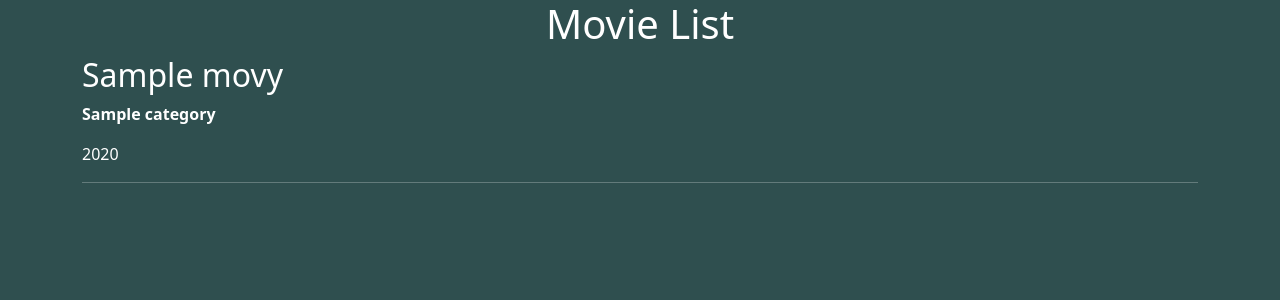
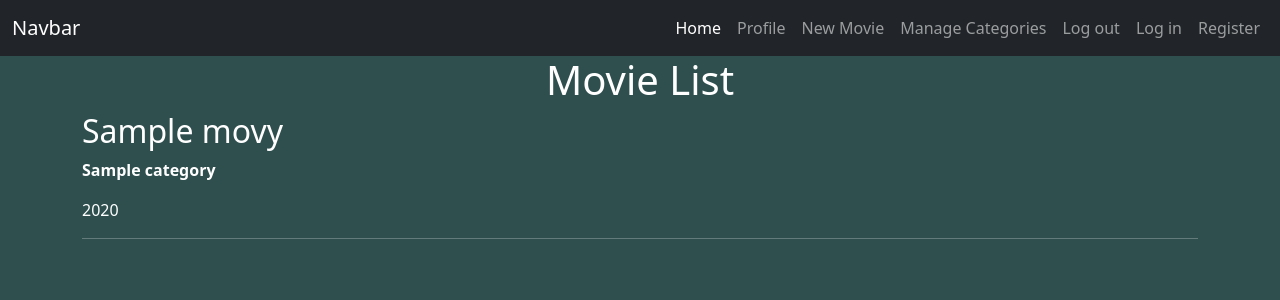
Before and after one commit to AJGreaves/ms3-deployment-test, a Flask app: page / in a window 1280 px wide. Shown: the top 300 px of the page. Run offline with Flask 2, Linux system fonts and the light colour scheme; a database or web service that is not in the repository returns one stand-in record (values such as "Sample title"); some libraries are stand-ins or nearby versions.

Commit message:
Add navbar boilerplate

```diff
--- a/templates/base.html
+++ b/templates/base.html
@@ -12,12 +12,46 @@
 </head>
 
 <body>
+    <nav class="navbar navbar-expand-md navbar-dark bg-dark">
+        <div class="container-fluid">
+          <a class="navbar-brand" href="#">Navbar</a>
+          <button class="navbar-toggler" type="button" data-bs-toggle="collapse" data-bs-target="#navbarSupportedContent" aria-controls="navbarSupportedContent" aria-expanded="false" aria-label="Toggle navigation">
+            <span class="navbar-toggler-icon"></span>
+          </button>
+          <div class="collapse navbar-collapse" id="navbarSupportedContent">
+            <ul class="navbar-nav ms-auto mb-2 mb-lg-0">
+              <li class="nav-item">
+                <a class="nav-link active" aria-current="page" href="#">Home</a>
+              </li>
+              <li class="nav-item">
+                <a class="nav-link" href="#">Profile</a>
+              </li>
+              <li class="nav-item">
+                <a class="nav-link" href="#">New Movie</a>
+              </li>
+              <li class="nav-item">
+                <a class="nav-link" href="#">Manage Categories</a>
+              </li>
+              <li class="nav-item">
+                <a class="nav-link" href="#">Log out</a>
+              </li>
+              <li class="nav-item">
+                <a class="nav-link" href="#">Log in</a>
+              </li>
+              <li class="nav-item">
+                <a class="nav-link" href="#">Register</a>
+              </li>
+          </div>
+        </div>
+      </nav>
+
     <h1 class="text-center">Movie List</h1>
 
     {% block content %}
     {% endblock %}
 
     <script src="https://cdn.jsdelivr.net/npm/bootstrap@5.2.2/dist/js/bootstrap.bundle.min.js"
-        integrity="sha384-OERcA2EqjJCMA+/3y+gxIOqMEjwtxJY7qPCqsdltbNJuaOe923+mo//f6V8Qbsw3" crossorigin="anonymous"></script>
+        integrity="sha384-OERcA2EqjJCMA+/3y+gxIOqMEjwtxJY7qPCqsdltbNJuaOe923+mo//f6V8Qbsw3" crossorigin="anonymous">
+    </script>
     <script src="{{ url_for('static', filename='js/script.js') }}"></script>
 </body>
```
